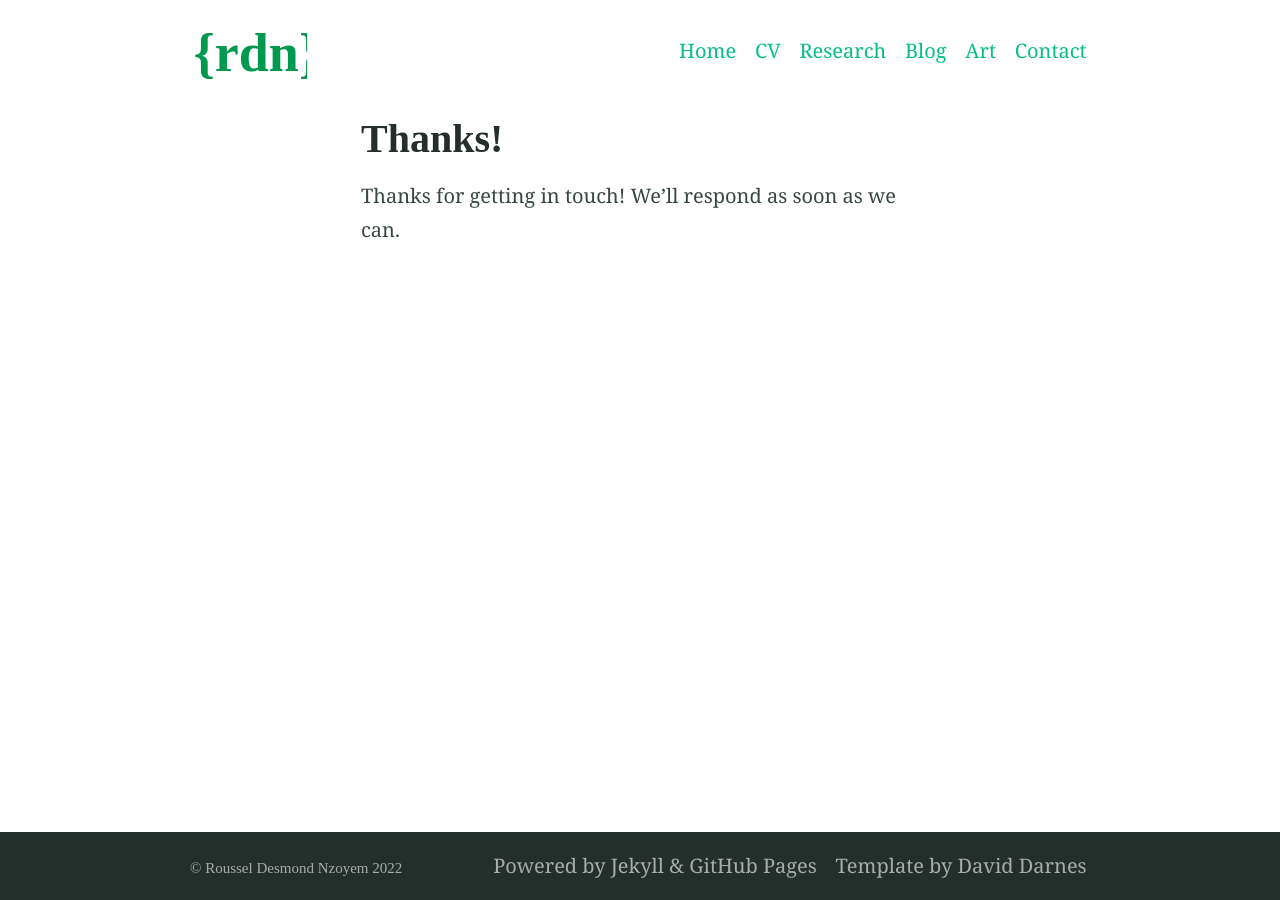
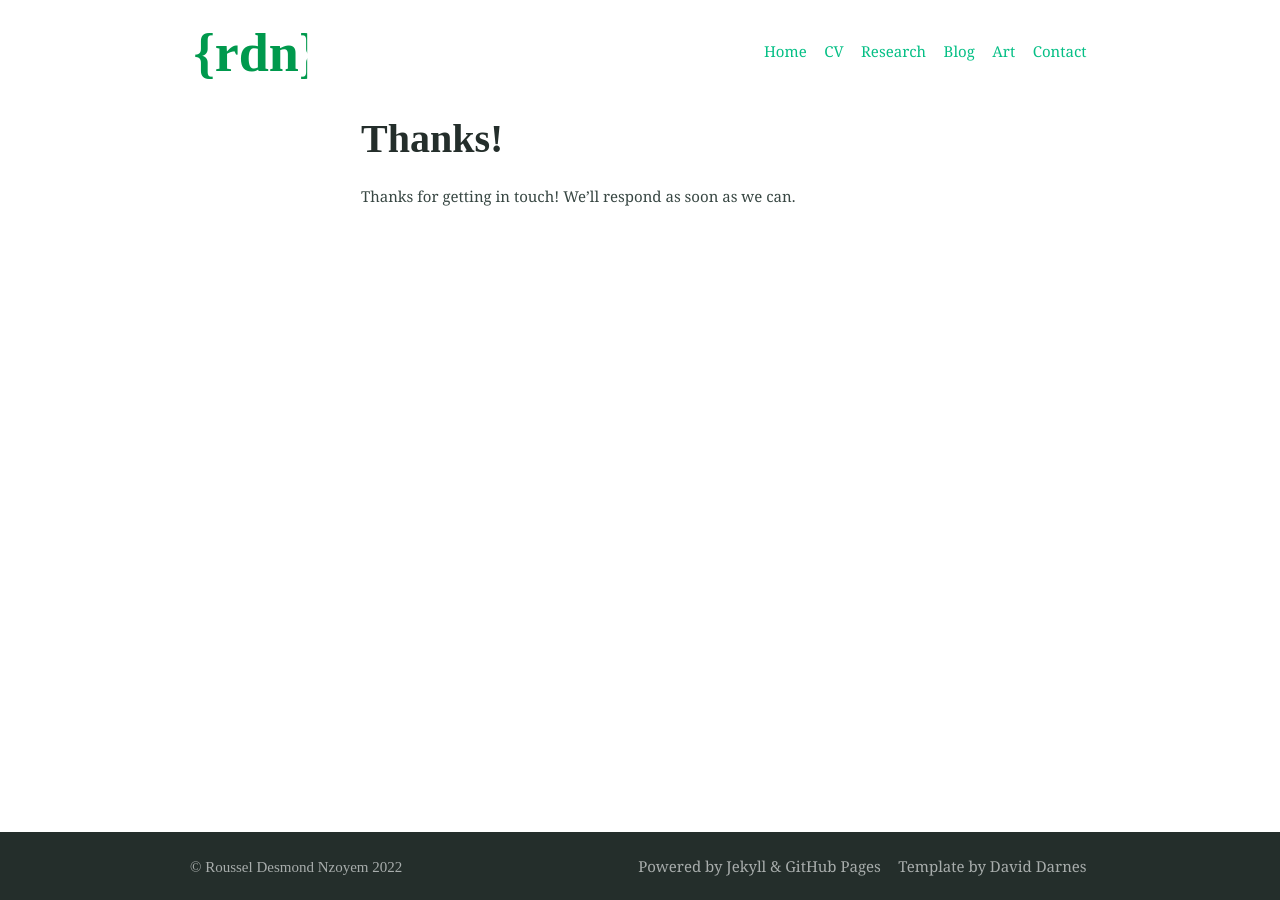
Before and after one commit to ddrous/desmond-rn.github.io, a Jekyll site: the page built from thanks.md, in a window 1280 px wide. Built offline with Jekyll 4.4.1, drawn with Linux system fonts in a browser that asks for light colours.

Commit message:
Test font size

```diff
--- a/_sass/sassline-base/_typography.scss
+++ b/_sass/sassline-base/_typography.scss
@@ -11,7 +11,7 @@ html {
 
 // Site-wide base styles.
 body {
-  @include fontsize(zeta, all);
+  @include fontsize(theta, all);
 
   font-family: unquote(map-get($bodytype, font-family));
   font-style: normal;
```
